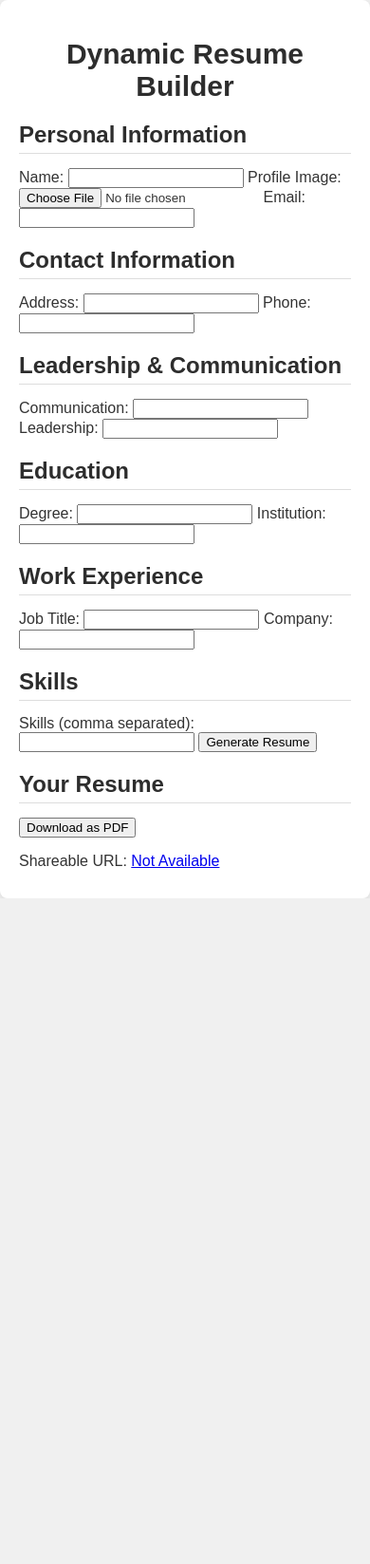
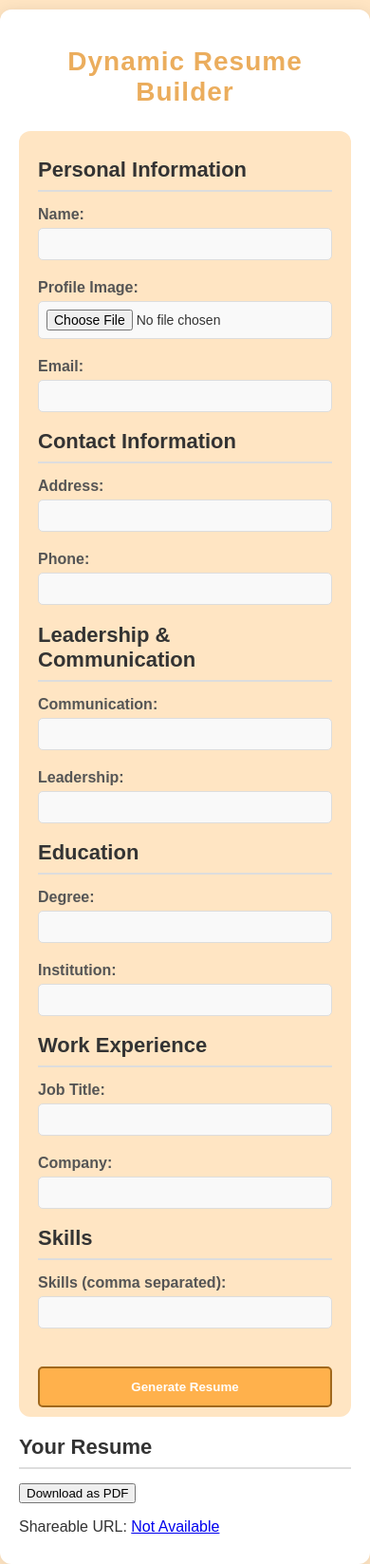
Before and after one commit to ayansheikh6600/GIAIC-Hackathone-M3, a plain HTML site: page index.html in a window 390 px wide. Shown: the whole page at 95% size. Before the commit the page ends 946 px from the top, so only its background shows below. Drawn offline with nearby package versions, Linux system fonts and the light colour scheme.

Commit message:
"Some Chnages"

```diff
--- a/app.js
+++ b/app.js
@@ -1,6 +1,18 @@
 import Upload from "./firebase.js";
 
 
+
+document.getElementById('download-pdf').addEventListener('click', function () {
+  var element = document.querySelector('#resume');
+  var opt = {
+    margin: 0.5,
+    filename: 'resume.pdf',
+    image: { type: 'jpeg', quality: 0.98 },
+    html2canvas: { scale: 2 },
+    jsPDF: { unit: 'in', format: 'letter', orientation: 'portrait' }
+  };
+  html2pdf().set(opt).from(element).save();
+});
 
 document.addEventListener('DOMContentLoaded', () => {
     // Selecting form elements and resume container
--- a/index.html
+++ b/index.html
@@ -6,6 +6,8 @@
     <meta name="viewport" content="width=device-width, initial-scale=1.0">
     <title>Dynamic Resume Builder</title>
     <link rel="stylesheet" href="style.css">
+    <script src="https://cdnjs.cloudflare.com/ajax/libs/html2pdf.js/0.9.2/html2pdf.bundle.min.js"></script>
+
 </head>
 
 <body>
@@ -14,55 +16,115 @@
         <div class="main">
 
             <form id="resumeForm">
+
                 <h2>Personal Information</h2>
+                <div class="formDiv">
+                    <div>
+
                         <label for="name">Name:</label>
                         <input type="text" id="name" required>
+                    </div>
+                    <div>
+
                         <label for="name">Profile Image:</label>
                         <input type="file" id="image" required>
+                    </div>
+                    <div>
+
 
                         <label for="email">Email:</label>
                         <input type="email" id="email" required>
+                    </div>
+
+                </div>
+
 
                 <h2>Contact Information</h2>
+                <div class="formDiv">
+                    <div>
+
                         <label for="address">Address:</label>
                         <input type="text" id="address" required>
+                    </div>
+                    <div>
+
 
                         <label for="phone">Phone:</label>
                         <input type="text" id="phone" required>
+                    </div>
+
+                </div>
 
                 <h2>Leadership & Communication</h2>
+                <div class="formDiv">
+                    <div>
+
                         <label for="communication">Communication:</label>
                         <input type="text" id="communication" required>
+                    </div>
+
+                    <div>
 
                         <label for="leadership">Leadership:</label>
                         <input type="text" id="leadership" required>
+                    </div>
+                </div>
+
+
 
                 <h2>Education</h2>
+                <div class="formDiv">
+                    <div>
+
                         <label for="education">Degree:</label>
                         <input type="text" id="education" required>
+                    </div>
+
+                    <div>
 
                         <label for="institution">Institution:</label>
                         <input type="text" id="institution" required>
+                    </div>
+                </div>
 
                 <h2>Work Experience</h2>
+                <div class="formDiv">
+                    <div>
+
                         <label for="jobTitle">Job Title:</label>
                         <input type="text" id="jobTitle" required>
+                    </div>
+                    <div>
+
 
                         <label for="company">Company:</label>
                         <input type="text" id="company" required>
+                    </div>
+                </div>
 
                 <h2>Skills</h2>
+                <div class="formDiv">
+                    <div>
+
                         <label for="skills">Skills (comma separated):</label>
                         <input type="text" id="skills" required>
+                    </div>
+
+
+
+<div class="btnss">
 
     <button type="submit">Generate Resume</button>
+</div>
+                </div>
+
             </form>
 
             <div id="resumeContainer">
                 <h2>Your Resume</h2>
                 <div id="resume"></div>
                 <div id="shareDownload">
-                    <button id="download-btn">Download as PDF</button>
+                    <button id="download-pdf">Download as PDF</button>
                     <p id="resume-url">Shareable URL: <a id="resume-link" href="#">Not Available</a></p>
                 </div>
             </div>
--- /dev/null
+++ b/pages/style.css
@@ -0,0 +1,184 @@
+body {
+    font-family: 'Arial', sans-serif;
+    background-color: #f0f0f0;
+    color: #333;
+    margin: 0;
+    padding: 0;
+}
+
+.container {
+    max-width: 900px;
+    margin: auto;
+    padding: 20px;
+    background-color: #fff;
+    box-shadow: 0 2px 10px rgba(0, 0, 0, 0.1);
+    border-radius: 8px;
+}
+
+h1 {
+    font-size: 36px;
+    color: #2d2d2d;
+    text-align: center;
+    margin-bottom: 20px;
+}
+
+h2 {
+    font-size: 24px;
+    color: #2d2d2d;
+    margin-bottom: 15px;
+    border-bottom: 1px solid #ddd;
+    padding-bottom: 5px;
+}
+
+
+.resume-container {
+    display: flex;
+    flex-direction: column;
+    max-width: 900px;
+    margin: auto;
+    background-color: #fff;
+    padding: 20px;
+    box-shadow: 0 2px 10px rgba(0, 0, 0, 0.1);
+    border-radius: 8px;
+}
+.formDiv{
+
+    display: flex ;
+    justify-content: space-between;
+    align-items: center;
+    gap: 20px;
+    /* background-color: red; */
+}
+
+.formDiv input{
+    width: 100%;
+    border-radius: 5px;
+    padding: 5px;
+
+}
+.formDiv label{
+    width: fit-content;
+    /* background-color: #4d90fe; */
+}
+.formDiv div{
+    width: 100%;
+}
+.formDiv .btnss{
+    display: flex;
+    justify-content: center;
+    align-items: end;
+}
+
+.formDiv .btnss button{
+    padding: 10px;
+    border-radius: 10px;
+    outline: none;
+    border: 1px solid gray;
+}
+
+.left-column {
+    background-color: #f3f6fa;
+    padding: 20px;
+    text-align: center;
+}
+
+.right-column {
+    padding: 20px;
+}
+
+.profile-image img {
+    width: 100px;
+    border-radius: 50%;
+    margin-bottom: 20px;
+}
+
+.btn-div{
+    display: flex;
+    justify-content: center;
+    align-items: center;
+}
+.edit-btn{
+    width: 200px;
+    padding: 5px 10px;
+    border-radius: 10px;
+    outline: none;
+    margin: auto;
+    background-color: green;
+    color: white;
+
+}
+
+
+
+h3 {
+    font-size: 24px;
+    color: #4d90fe;
+    margin-bottom: 20px;
+}
+
+p {
+    margin-bottom: 10px;
+}
+
+.contact-section, .communication-section, .leadership-section {
+    margin-bottom: 20px;
+}
+
+.contact-section p, .communication-section p, .leadership-section p {
+    font-size: 14px;
+    color: #666;
+}
+
+.right-column h2 {
+    margin-top: 20px;
+    font-size: 18px;
+    color: #2d2d2d;
+}
+
+.education-section, .experience-section {
+    margin-bottom: 20px;
+}
+
+.references-section {
+    margin-top: 20px;
+    font-size: 14px;
+    color: #999;
+}
+
+/* Responsive Styles */
+@media (min-width: 768px) {
+    .resume-container {
+        flex-direction: row;
+    }
+
+    .left-column {
+        width: 30%;
+    }
+
+    .right-column {
+        width: 70%;
+    }
+}
+
+@media (max-width: 767px) {
+    .resume-container {
+        flex-direction: column;
+    }
+
+    .left-column, .right-column {
+        width: 100%;
+        padding: 10px;
+    }
+
+    .profile-image img {
+        width: 80px;
+    }
+
+    h1 {
+        font-size: 30px;
+    }
+
+    h3 {
+        font-size: 20px;
+    }
+}
--- a/style.css
+++ b/style.css
@@ -1,6 +1,6 @@
 body {
     font-family: 'Arial', sans-serif;
-    background-color: #f0f0f0;
+    background-color: #ffdbacb6;
     color: #333;
     margin: 0;
     padding: 0;
@@ -9,37 +9,84 @@ body {
 .container {
     max-width: 900px;
     margin: auto;
+    margin-top: 10px;
     padding: 20px;
     background-color: #fff;
-    box-shadow: 0 2px 10px rgba(0, 0, 0, 0.1);
-    border-radius: 8px;
+    box-shadow: 0 2px 15px rgba(0, 0, 0, 0.1);
+    border-radius: 12px;
+    transition: all 0.3s ease;
 }
 
 h1 {
     font-size: 36px;
     color: #2d2d2d;
     text-align: center;
-    margin-bottom: 20px;
+    margin-bottom: 25px;
+    letter-spacing: 1px;
 }
 
 h2 {
     font-size: 24px;
-    color: #2d2d2d;
+    color: #333;
     margin-bottom: 15px;
-    border-bottom: 1px solid #ddd;
-    padding-bottom: 5px;
+    border-bottom: 2px solid #ddd;
+    padding-bottom: 8px;
 }
 
+.formDiv {
+    display: flex;
+    flex-wrap: wrap;
+    justify-content: space-between;
+    gap: 20px;
+}
 
-.resume-container {
+.formDiv div {
+    flex-basis: 48%;
     display: flex;
     flex-direction: column;
-    max-width: 900px;
-    margin: auto;
-    background-color: #fff;
-    padding: 20px;
-    box-shadow: 0 2px 10px rgba(0, 0, 0, 0.1);
-    border-radius: 8px;
+}
+
+.formDiv label {
+    margin-bottom: 5px;
+    font-weight: bold;
+    color: #555;
+}
+
+.formDiv input {
+    border: 1px solid #ddd;
+    border-radius: 5px;
+    padding: 8px;
+    font-size: 14px;
+    background-color: #f9f9f9;
+    transition: border-color 0.3s ease;
+}
+
+.formDiv input:focus {
+    border-color: #4d90fe;
+    outline: none;
+}
+
+.btnss {
+    display: flex;
+    justify-content: center;
+    align-items: center;
+    margin-top: 20px;
+}
+
+.btnss button {
+    padding: 12px 30px;
+    border-radius: 5px;
+    border: none;
+    background-color: #ffb14c;
+    color: white;
+    font-weight: 700;
+    border: 2px solid #a1681c;
+    cursor: pointer;
+    transition: background-color 0.3s ease;
+}
+
+.btnss button:hover {
+    background-color: #da943ae0;
 }
 
 .left-column {
@@ -53,33 +100,45 @@ h2 {
 }
 
 .profile-image img {
-    width: 100px;
+    width: 120px;
     border-radius: 50%;
     margin-bottom: 20px;
 }
 
-.btn-div{
+.btn-div {
     display: flex;
     justify-content: center;
     align-items: center;
 }
-.edit-btn{
+
+.edit-btn {
     width: 200px;
-    padding: 5px 10px;
-    border-radius: 10px;
-    outline: none;
-    margin: auto;
+    padding: 10px 20px;
+    border-radius: 8px;
     background-color: green;
     color: white;
-
+    cursor: pointer;
+    transition: background-color 0.3s ease;
 }
 
+.edit-btn:hover {
+    background-color: #28a745;
+}
+h1{
+    color: #ebad5d;
+}
+h3 {
+    font-size: 22px;
+    color: #4d90fe;
+    margin-bottom: 15px;
+}
 
+#resumeForm{
+    background-color: #ffdbacb6;
 
-h3 {
-    font-size: 24px;
-    color: #4d90fe;
-    margin-bottom: 20px;
+    padding: 10px 20px;
+    border-radius: 12px;
+
 }
 
 p {
@@ -95,16 +154,6 @@ p {
     color: #666;
 }
 
-.right-column h2 {
-    margin-top: 20px;
-    font-size: 18px;
-    color: #2d2d2d;
-}
-
-.education-section, .experience-section {
-    margin-bottom: 20px;
-}
-
 .references-section {
     margin-top: 20px;
     font-size: 14px;
@@ -112,39 +161,35 @@ p {
 }
 
 /* Responsive Styles */
-@media (min-width: 768px) {
-    .resume-container {
-        flex-direction: row;
+@media (max-width: 767px) {
+    h1 {
+        font-size: 28px;
     }
 
-    .left-column {
-        width: 30%;
+    h2 {
+        font-size: 22px;
     }
 
-    .right-column {
-        width: 70%;
-    }
-}
-
-@media (max-width: 767px) {
-    .resume-container {
-        flex-direction: column;
+    .formDiv div {
+        flex-basis: 100%;
     }
 
-    .left-column, .right-column {
+    .btnss button {
         width: 100%;
-        padding: 10px;
+    }
+
+    .resume-container {
+        display: flex;
+        flex-direction: column;
+        max-width: 900px;
+        margin: auto;
+        background-color: #fff;
+        padding: 20px;
+        box-shadow: 0 2px 10px rgba(0, 0, 0, 0.1);
+        border-radius: 8px;
     }
 
     .profile-image img {
-        width: 80px;
-    }
-
-    h1 {
-        font-size: 30px;
-    }
-
-    h3 {
-        font-size: 20px;
+        width: 90px;
     }
 }
```
Also changed, not shown: pages/view.html (+1 -1 lines), 1 other file. Lines whose indentation alone changed are shown as unchanged.
